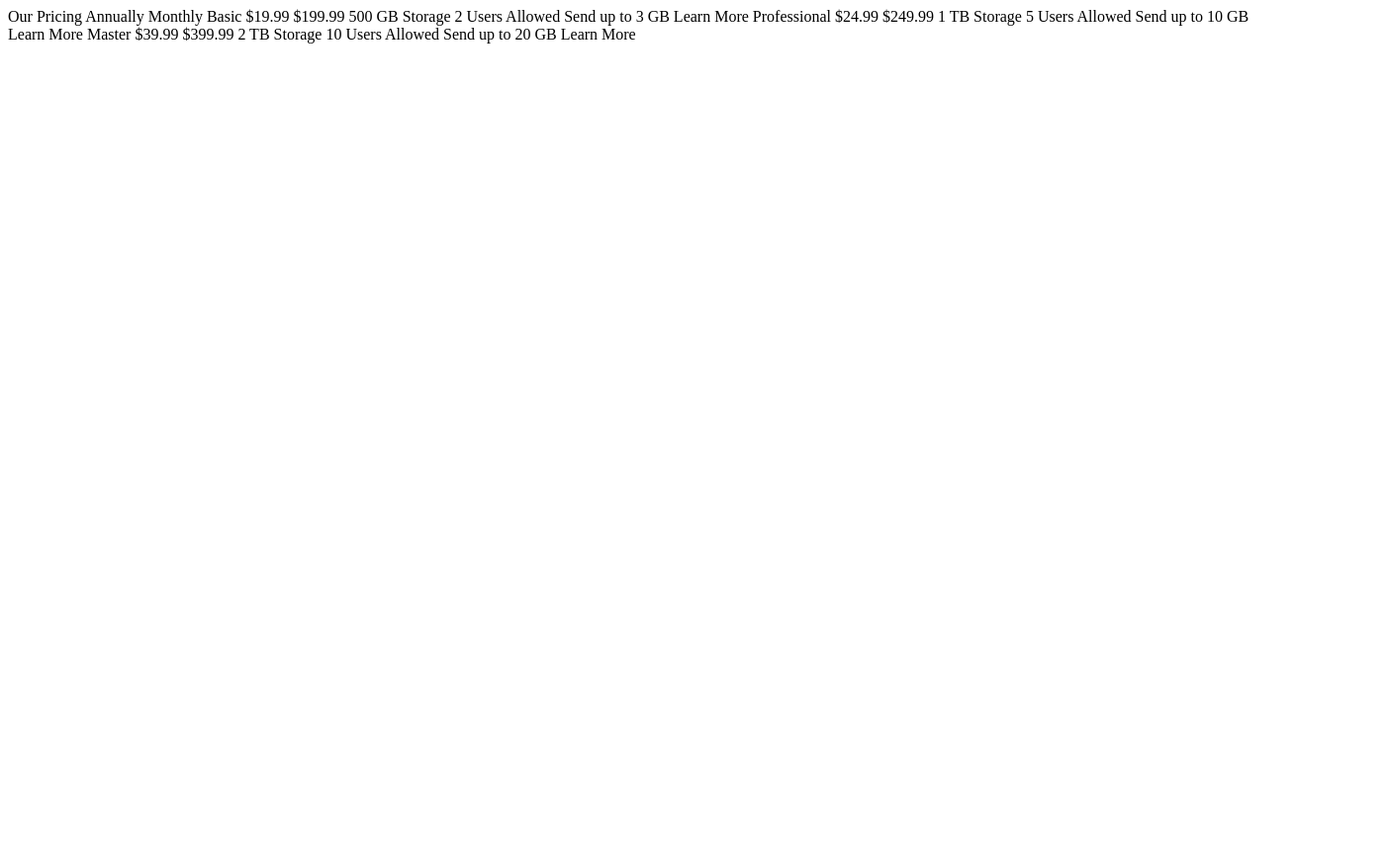
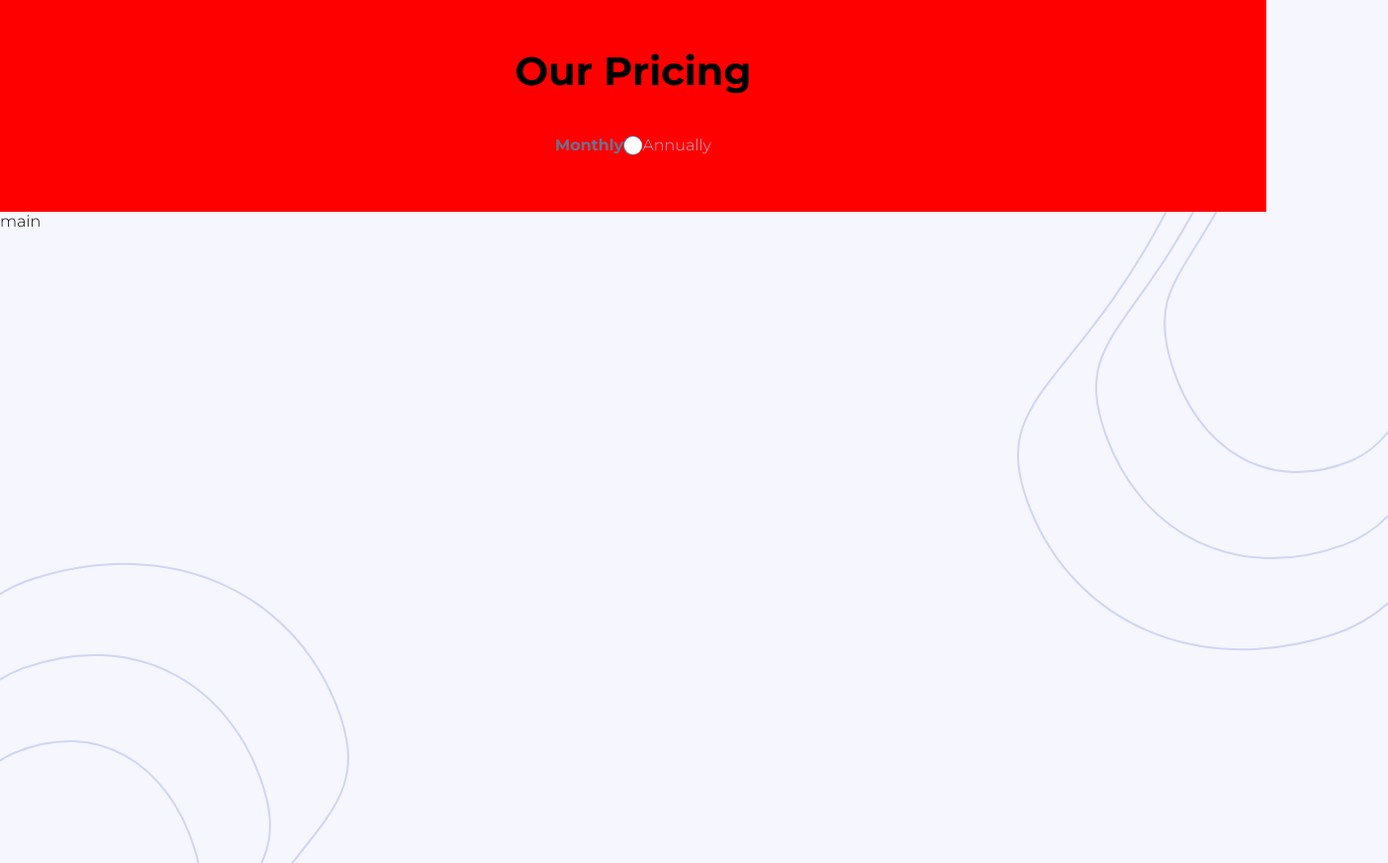
Before and after one commit to NessenGoinden/Pricing_Table, a plain HTML site: page index.html in a window 1280 px wide. Shown: the whole page at 99% size, 1403 px wide, since content can reach past the window. Before the commit the page ends 800 px from the top, so only its background shows below. Drawn offline with Linux system fonts and the light colour scheme.

Commit message:
Second Commit

```diff
--- a/css/style.css
+++ b/css/style.css
@@ -0,0 +1,96 @@
+/* Reset CSS */
+* {
+    margin: 0;
+    padding: 0;
+    box-sizing: border-box;
+}
+
+/* body */
+body {
+    width: 100%;
+    height: 100vh;
+    font-family: 'Montserrat', sans-serif;
+    background: hsl(240, 78%, 98%);
+}
+
+/* Images Background */
+img{
+    position: absolute;
+    z-index: -1;
+}
+
+#top_svg {
+    left: 80.3%;
+}
+
+#bottom_svg {
+    top: 71%;
+}
+
+/* Header */
+header{
+    background: red;
+    width: 100%;
+    display: block;
+    justify-content: center;
+    align-items: center;
+    text-align: center;
+    padding: 2em;
+    line-height: 5em;
+}
+
+/* h1 */
+h1{
+    font-size: 30pt;
+}
+
+
+/* toggle switch */
+#checkbox{
+    width: 13%;
+    height: 30px;
+    display: flex;
+    justify-content: space-between;
+    align-items: center;
+    margin: 20px auto ;
+    color: hsl(234, 14%, 74%);
+}
+
+#monthly {
+    color :hsl(233, 13%, 49%);
+    font-weight: bold;
+}
+
+#switch {
+    position: relative;
+    display: inline-block;
+    width: 40px;
+    height: 20px;
+    background-color: hsl(233, 13%, 49%);
+    border-radius: 20px;
+    transition: all 0.3s;
+}
+
+#switch::after {
+    content: '';
+    position: absolute;
+    width: 18px;
+    height: 18px;
+    border-radius:50%;
+    background-color: white;
+    top: 1px;
+    left: 1px;
+    transition: all 0.3s;
+}
+
+#toggle:checked + #switch::after {
+    left : 20px;
+}
+
+#toggle:checked + #switch {
+    background-color: #7983ff;
+}
+
+#toggle {
+    display : none;
+}
--- a/index.html
+++ b/index.html
@@ -9,15 +9,40 @@
   <!-- links -->
   <link rel="stylesheet" href="css/style.css">
   <link rel="stylesheet" href="css/responsive.css">
+  <!-- font link -->
+  <link rel="preconnect" href="https://fonts.gstatic.com">
+  <link href="https://fonts.googleapis.com/css2?family=Montserrat:wght@100;300;700&display=swap" rel="stylesheet">
   <!-- title -->
   <title>Pricing Table</title>
 </head>
 <body>
 
-  Our Pricing
-  Annually
-  Monthly
+  <!-- Images Background -->
+  <img src="images/bg-top.svg" alt="top_svg" id="top_svg">
+  <img src="images/bg-bottom.svg" alt="bottom_svg" id="bottom_svg">
 
+  <!-- HEADER with the title and the button -->
+  <header>
+    <!-- title -->
+    <h1>Our Pricing</h1>
+
+    <!-- switch -->
+    <div id="checkbox">
+      <p id="monthly">Monthly</p>
+      <input type="checkbox" id="toggle" onclick="myFunction()">
+      <label for="toggle" id="switch"></label>
+      <p id="annually">Annually</p>
+    </div>
+  </header>
+
+  <!-- MAIN with the price -->
+  <main>main</main>
+
+  <script src="js/toggle.js"></script>
+</body>
+</html>
+
+<!--
 Basic
 &dollar;19.99
 &dollar;199.99
@@ -40,6 +65,4 @@
 2 TB Storage
 10 Users Allowed
 Send up to 20 GB
-  Learn More
-</body>
-</html>
+Learn More -->
--- /dev/null
+++ b/js/toggle.js
@@ -0,0 +1,15 @@
+var month = document.getElementById("monthly");
+var annually = document.getElementById("annually");
+var check = document.getElementById("toggle");
+
+function myFunction() {
+    if (check.checked == false) {
+        month.style.fontWeight = "bold";
+        month.style.color = "hsl(233, 13%, 49%)";
+        annually.style.fontWeight = "300";
+    } else if (check.checked == true) {
+        month.style.fontWeight = "300";
+        annually.style.fontWeight = "bold";
+        annually.style.color = "hsl(233, 13%, 49%)";
+    }
+}
```
Also changed, not shown: images/favicon-32x32.png (deleted). Lines whose indentation alone changed are shown as unchanged.
